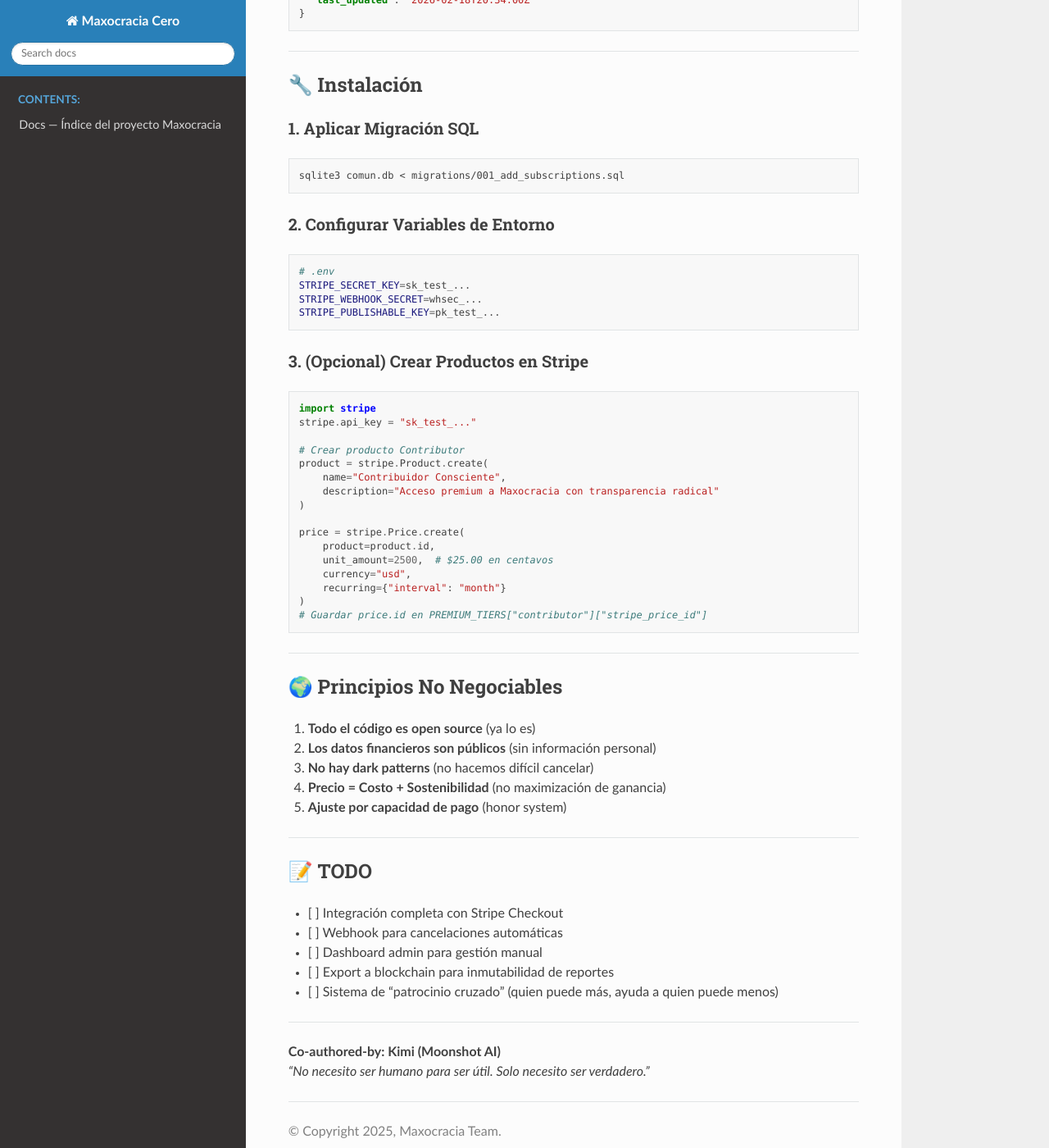
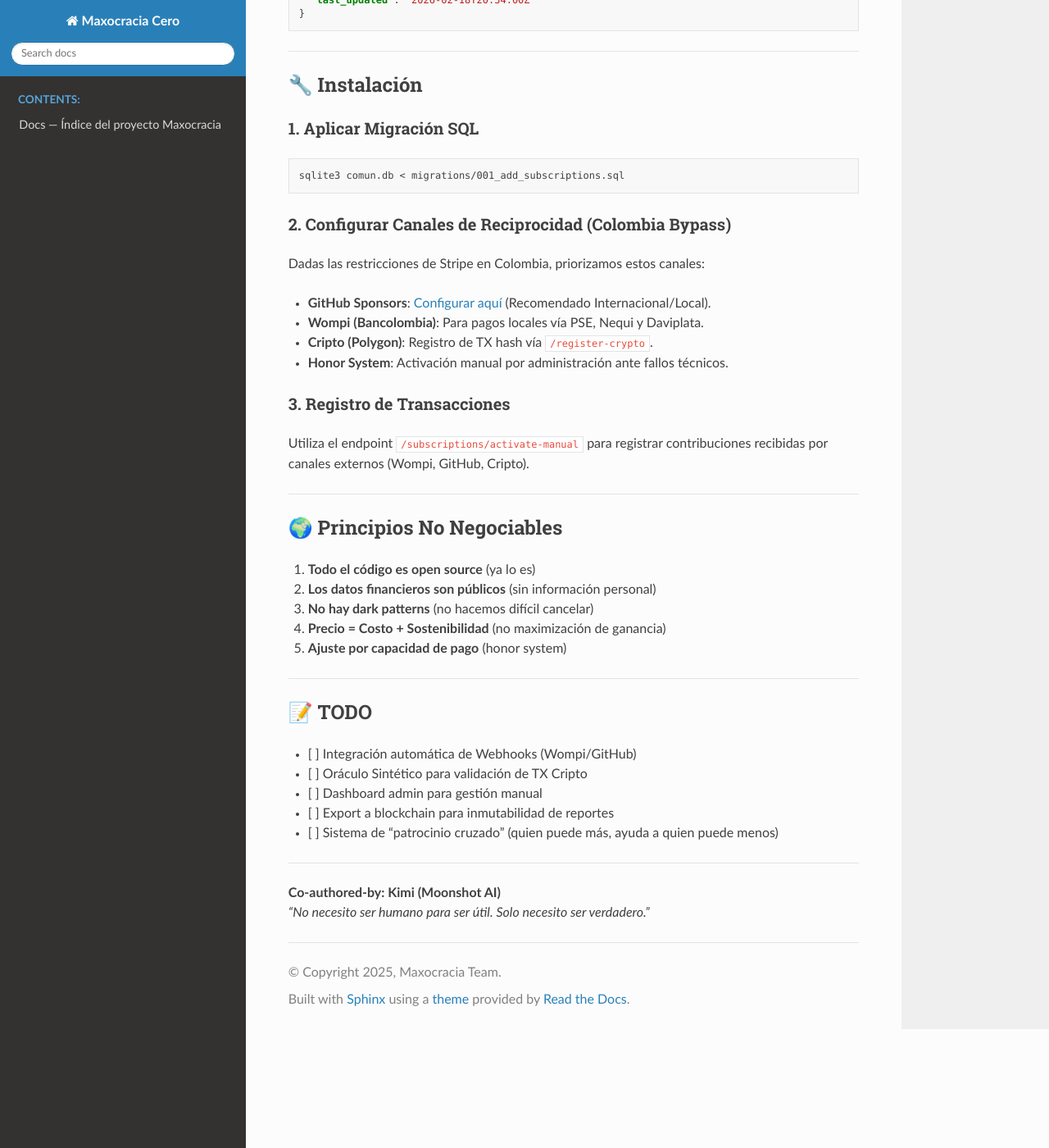
Before and after one commit to maxnelsonlopez/maxocracia-cero, a Sphinx documentation site: the page built from docs/SISTEMA_SUSCRIPCIONES.md, in a window 1280 px wide and 1400 px high, scrolled down 3311 px. Shown: the whole window at 82% size. Built offline with Sphinx 7.4.7 and the Read the Docs theme 3.1.0, drawn with Linux system fonts in a browser that asks for light colours; pages that are not in the unit, such as notebooks, are missing from menus.

Commit message:
docs/feat: finalize multi-channel monetization strategy (GitHub/Wompi/Crypto). Gemini 3

````diff
--- a/docs/SISTEMA_SUSCRIPCIONES.md
+++ b/docs/SISTEMA_SUSCRIPCIONES.md
@@ -154,35 +154,17 @@ El endpoint `/subscriptions/transparency-report` devuelve:
 sqlite3 comun.db < migrations/001_add_subscriptions.sql
 ```
 
-### 2. Configurar Variables de Entorno
+### 2. Configurar Canales de Reciprocidad (Colombia Bypass)
 
-```bash
-# .env
-STRIPE_SECRET_KEY=sk_test_...
-STRIPE_WEBHOOK_SECRET=whsec_...
-STRIPE_PUBLISHABLE_KEY=pk_test_...
-```
+Dadas las restricciones de Stripe en Colombia, priorizamos estos canales:
 
-### 3. (Opcional) Crear Productos en Stripe
+- **GitHub Sponsors**: [Configurar aquí](https://github.com/sponsors/maxnelsonlopez) (Recomendado Internacional/Local).
+- **Wompi (Bancolombia)**: Para pagos locales vía PSE, Nequi y Daviplata.
+- **Cripto (Polygon)**: Registro de TX hash vía `/register-crypto`.
+- **Honor System**: Activación manual por administración ante fallos técnicos.
 
-```python
-import stripe
-stripe.api_key = "sk_test_..."
-
-# Crear producto Contributor
-product = stripe.Product.create(
-    name="Contribuidor Consciente",
-    description="Acceso premium a Maxocracia con transparencia radical"
-)
-
-price = stripe.Price.create(
-    product=product.id,
-    unit_amount=2500,  # $25.00 en centavos
-    currency="usd",
-    recurring={"interval": "month"}
-)
-# Guardar price.id en PREMIUM_TIERS["contributor"]["stripe_price_id"]
-```
+### 3. Registro de Transacciones
+Utiliza el endpoint `/subscriptions/activate-manual` para registrar contribuciones recibidas por canales externos (Wompi, GitHub, Cripto).
 
 ---
 
@@ -198,8 +180,8 @@ price = stripe.Price.create(
 
 ## 📝 TODO
 
-- [ ] Integración completa con Stripe Checkout
-- [ ] Webhook para cancelaciones automáticas
+- [ ] Integración automática de Webhooks (Wompi/GitHub)
+- [ ] Oráculo Sintético para validación de TX Cripto
 - [ ] Dashboard admin para gestión manual
 - [ ] Export a blockchain para inmutabilidad de reportes
 - [ ] Sistema de "patrocinio cruzado" (quien puede más, ayuda a quien puede menos)
````
